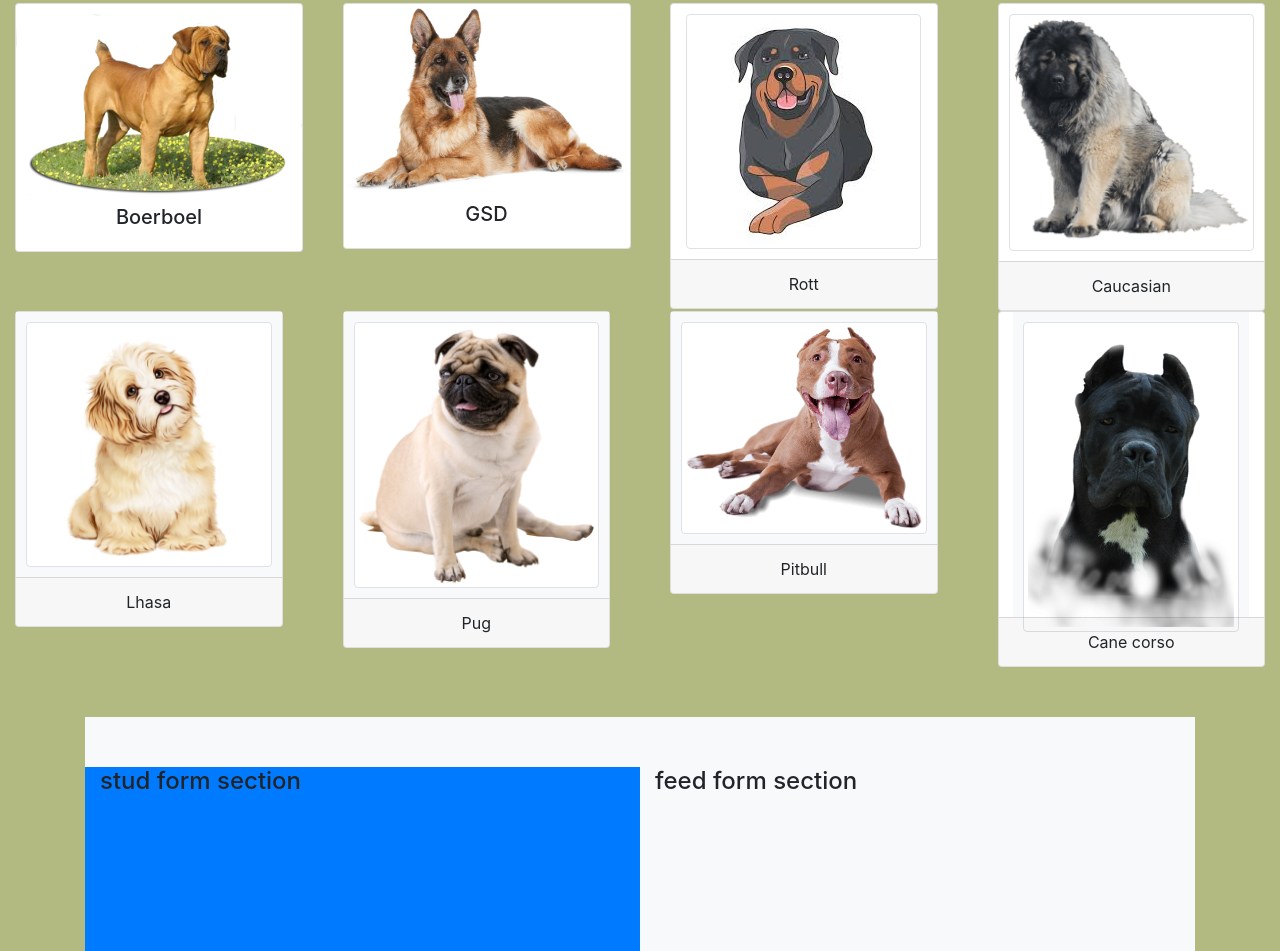
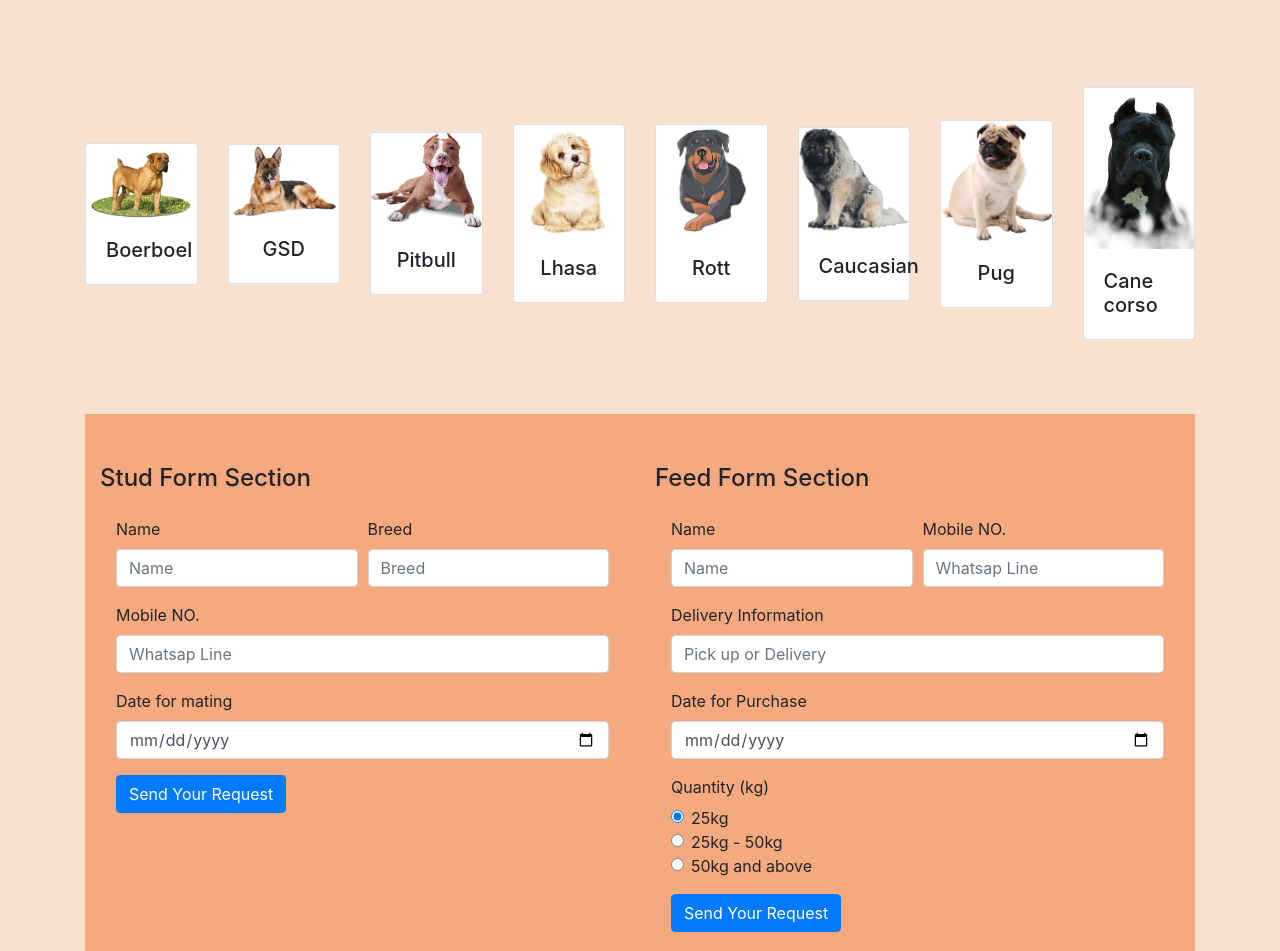
Before and after one commit to mwlgod/mwlgod.github.io, a website: page index.html in a window 1280 px wide. Shown: the part 606-1557 px from the top of the page. Drawn offline with nearby package versions, Linux system fonts and the light colour scheme.

Commit message:
final report

```diff
--- a/CSS/styles.css
+++ b/CSS/styles.css
@@ -14,18 +14,34 @@ header{
   min-height: 400px; }
 
 body {
-background-color: #b2ba82; }
+background-color: #f7e2d1;  }
 
+.jumbotron{
+  background-color: #f7e2d1;
+  padding: 2rem;
+}
 .footer {
-  background-color: #f7e2d1; #D7A87E
+  ;
   margin: 0px auto;
-  padding: 20px 0px; }
+  padding: 20px 0px;
+  background-color: #bfb2a7; }
 
-.card-body { padding: 10px;
-            max-height: 305px;
+.card-body { ;
+
             margin: auto;
+            padding-bottom: 10px;
+}
+.bg-doggy {
+  background-color: #D7A87E;
+}
+.bg-doggy2 {
+  background-color: #f6A87E;
 }
 
-
-
+.formpad{
+  padding: 1rem;
 }
+.bg-install{
+  background-color: #b2ba82;
+}
+}
--- a/index.html
+++ b/index.html
@@ -46,9 +46,9 @@
 		</div>
 	</nav>
 
-	<header class="mb-0 container">
+	<header class="mb-0 ">
 
-        <div class="row row-content">
+        <div class="row row-content mb-0">
             <div class="col col-sm-6">
                 <div id="mycarousel" class="carousel slide" data-ride="carousel">
                     <div class="carousel-inner" role="listbox">
@@ -99,9 +99,12 @@
 
 
 
-			<div class="col-12 col-sm-6 jumbotron">
+			<div class="col-12 col-sm-6 jumbotron jumbotron-fluid">
 				<h3>Let's Get You That Pet You Have Always Desired
 				</h3>
+				<button class="btn btn-primary btn-lg btn-block" data-toggle="button" aria-pressed="false" autocomplete="off" type="submit"> ORDER </button>
+				<button class="btn btn-success btn-lg btn-block" data-toggle="button" aria-pressed="false" autocomplete="off" type="submit"> SELL </button>
+				<a class="btn btn-warning btn-lg btn-block" data-toggle="button" aria-pressed="false" autocomplete="off" href="#" role="button">Learn more</a>
 			</div>
 
 		</div>
@@ -109,114 +112,214 @@
 	</header>
 
 	<!-- card section -->
-	<div class="card-deck">
-		<div class="row row-content">
-			<div class="col-3">
-				<div class="card" style="width: 18rem;">
+	<div class="container">
+
+		<div class="row row-content mt-0">
+
+			<div class="card-deck">
+				<div class="card align-self-center" >
 
 					<a href="www.google.com">
 						<img class="card-img-top" src="img/Boerboel2.png">
 					</a>
 					<div class="card-body ">
-						<div class="d-none d-sm-block card-title">
+						<div class=" card-title">
 							<h5>Boerboel</h5>
 						</div>
 					</div>
 				</div>
-			</div>
-			<div class="col-3">
-				<div class="card" style="width: 18rem;">
+
+				<div class="card align-self-center" >
 
 					<a href="#">
 						<img class="card-img-top" src="img/German-Shepherd-Dog.png">
 					</a>
 					<div class="card-body ">
-						<div class="d-none d-sm-block card-title">
+						<div class=" card-title">
 							<h5>GSD</h5>
 						</div>
 					</div>
 				</div>
+
+				<div class="card align-self-center" >
+
+					<a href="#">
+						<img class="card-img-top" src="img/pitbull2.png">
+					</a>
+					<div class="card-body ">
+						<div class="card-title">
+							<h5>Pitbull</h5>
+						</div>
+					</div>
+				</div>
+
+				<div class="card align-self-center" >
+
+					<a href="#">
+						<img class="card-img-top" src="img/Lhasa_apso.png">
+					</a>
+					<div class="card-body ">
+						<div class=" card-title">
+							<h5>Lhasa</h5>
+						</div>
+					</div>
+				</div>
+
+				<div class="card align-self-center" >
+
+					<a href="#">
+						<img class="card-img-top" src="img/rottweiler.jpg">
+					</a>
+					<div class="card-body ">
+						<div class=" card-title">
+							<h5>Rott</h5>
+						</div>
+					</div>
+				</div>
+
+				<div class="card align-self-center" >
+
+					<a href="#">
+						<img class="card-img-top" src="img/Caucasian.png">
+					</a>
+					<div class="card-body ">
+						<div class=" card-title">
+							<h5>Caucasian</h5>
+						</div>
+					</div>
+				</div>
+
+
+
+				<div class="card align-self-center" >
+
+					<a href="#">
+						<img class="card-img-top" src="img/pug.png">
+					</a>
+					<div class="card-body ">
+						<div class="card-title">
+							<h5>Pug</h5>
+						</div>
+					</div>
+				</div>
+
+
+
+				<div class="card align-self-center" >
+
+					<a href="#">
+						<img class="card-img-top" src="img/Cane corso.png">
+					</a>
+					<div class="card-body ">
+						<div class="card-title">
+							<h5>Cane corso</h5>
+						</div>
+					</div>
+				</div>
+
 			</div>
-			<div class="col-3">
-				<div class="card">
-					<div class="card-body ">
-						<img class="d-flex img-thumbnail align-self-center img-fluid" src="img/
-						rottweiler.jpg" alt="Rott">
-					</div>
-					<span class="d-none d-sm-block card-footer"> Rott</span>
-				</div>
-			</div>
-			<div class="col-3">
-				<div class="card">
-					<div class="card-body  ">
-						<img class="d-flex img-thumbnail align-self-center" src="img/Caucasian.png">
-					</div>
-					<span class="d-none d-sm-block card-footer"> Caucasian</span>
-				</div>
-			</div>
-			<div class="col-3">
-				<div class="card">
-					<div class="card-body bg-light">
-						<img class="d-flex img-thumbnail align-self-center" src="img/
-						lhasa_apso.png" alt="Lhasa_apso">
-					</div>
-					<span class="d-none d-sm-block card-footer"> Lhasa</span>
-				</div>
-			</div>
-			<div class="col-3">
-				<div class="card">
-					<div class="card-body bg-light">
-						<img class="d-flex img-thumbnail align-self-center" src="img/
-						pug.png" alt="Pug">
-					</div>
-					<span class="d-none d-sm-block card-footer"> Pug</span>
-				</div>
-			</div>
-			<div class="col-3">
-				<div class="card">
-					<div class="card-body bg-light">
-						<img class="d-flex img-thumbnail img-fluid align-self-center" src="img/pitbull2.png" alt="Pitbull">
-					</div>
-					<span class="d-none d-sm-block card-footer"> Pitbull</span>
-				</div>
-			</div>
-			<div class="col-3">
-				<div class="card">
-					<div class="card-body bg-light">
-						<img class="d-flex img-thumbnail img-fluid align-self-center" src="img/Cane corso.png" alt="Cane corso">
-					</div>
-					<span class="d-none d-sm-block card-footer"> Cane corso</span>
-				</div>
-			</div>
+
 		</div>
-	</div>
 
-	<div class="container">
+
 
 		<!-- feed and stud form section -->
-		<div class="row row-content bg-light">
+		<div class="row row-content bg-doggy2">
 
-			<div class="col-12 col-sm-6 bg-primary">
-				<h4> stud form section</h4>
+			<div class="col-12 col-sm-6" >
+				<h4> Stud Form Section</h4>
+				<form class="formpad">
+					<div class="form-row">
+					    <div class="form-group col-md-6">
+					      	<label for="inputName">Name</label>
+					      	<input type="text" class="form-control" id="inputName" placeholder="Name">
+					    </div>
+					    <div class="form-group col-md-6">
+					      	<label for="inputBreed">Breed</label>
+					      	<input type="text" class="form-control" id="inputBreed" placeholder="Breed">
+					    </div>
+					    </div>
+					    <div class="form-group">
+					    	<label for="Mobile">Mobile NO.</label>
+					    	<input type="tel" class="form-control" id="Mobile" placeholder="Whatsap Line">
+					    </div>
+					    <div class="form-group">
+					    	<label for="inputDate">Date for mating</label>
+					    	<input type="date" class="form-control" id="inputDate" placeholder="Date to begin">
+					    </div>
+
+					    <button type="submit" class="btn btn-primary">Send Your Request</button>
+				</form>
 			</div>
-			<div class="col-12 col-sm-6">
-				<h4> feed form section</h4>
+			<div class="col-12 col-sm-6" >
+				<h4> Feed Form Section</h4>
+				<form class="formpad">
+					<div class="form-row">
+					    <div class="form-group col-md-6">
+					      	<label for="inputName">Name</label>
+					      	<input type="text" class="form-control" id="inputName" placeholder="Name">
+					    </div>
+					    <div class="form-group col-md-6">
+					      	<label for="Mobile">Mobile NO.</label>
+					    	<input type="tel" class="form-control" id="Mobile" placeholder="Whatsap Line">
+					    </div>
+
+					    <div class="form-group col-12">
+					    	<label for="inputName">Delivery Information</label>
+					      	<input type="text" class="form-control" id="inputName" placeholder="Pick up or Delivery">
+					    </div>
+					    <div class="form-group col-12">
+					    	<label for="inputDate">Date for Purchase</label>
+					    	<input type="date" class="form-control" id="inputDate" placeholder="Date to begin">
+					    </div>
+					</div>
+					<fieldset class="form-group">
+					    <div class="row">
+					        <legend class="col-form-label col-sm-4 pt-0">Quantity (kg)</legend>
+					        <div class="col-sm-10">
+					        	<div class="form-check">
+					          		<input class="form-check-input" type="radio" name="gridRadios" id="gridRadios1" value="option1" checked>
+					          		<label class="form-check-label" for="gridRadios1">
+					            	25kg
+					          		</label>
+					       		</div>
+						        <div class="form-check">
+						          	<input class="form-check-input" type="radio" name="gridRadios" id="gridRadios2" value="option2">
+						          	<label class="form-check-label" for="gridRadios2">
+						            25kg - 50kg
+						          	</label>
+						        </div>
+						        <div class="form-check disabled">
+						          	<input class="form-check-input" type="radio" name="gridRadios" id="gridRadios3" value="option3">
+						          	<label class="form-check-label" for="gridRadios3">
+						            50kg and above
+						          	</label>
+						        </div>
+					        </div>
+					    </div>
+					</fieldset>
+
+					<button type="submit" class="btn btn-primary">Send Your Request</button>
+
+				</form>
 			</div>
 		</div>
 
-		<!-- installment form section -->
-		<div class="row row-content bg-primary">
+		<!--
+		 installment form section
+		<div class="row row-content ">
 			<h4>installment form section</h4>
 		</div>
 
-		<!-- veterinary section -->
-		<div class="row row-content bg-success">
+		 veterinary section
+		<div class="row row-content bg-install">
 			<h4> veterinary section</h4>
 		</div>
+								-->
 
 	</div>
 
-	<footer class="footer">
+	<footer class="footer bg-doggy">
         <div class="container">
             <div class="row">
                 <div class="col-4 offset-1 col-sm-2">
```
Also changed, not shown: dog ideation/Capture.PNG (added), dog ideation/card section.PNG (added), dog ideation/stud form and feed forms.PNG (added), 2 other files.
